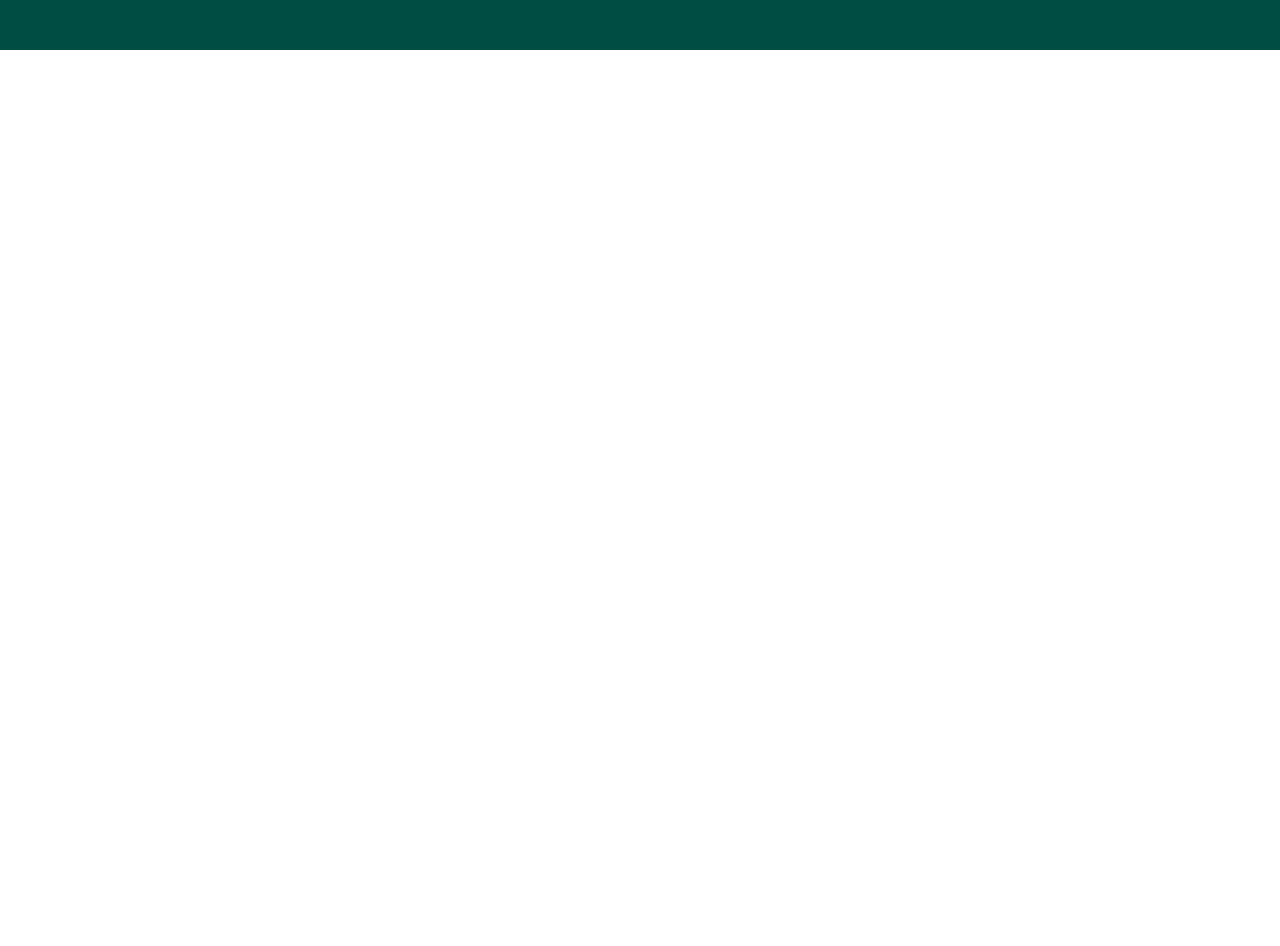
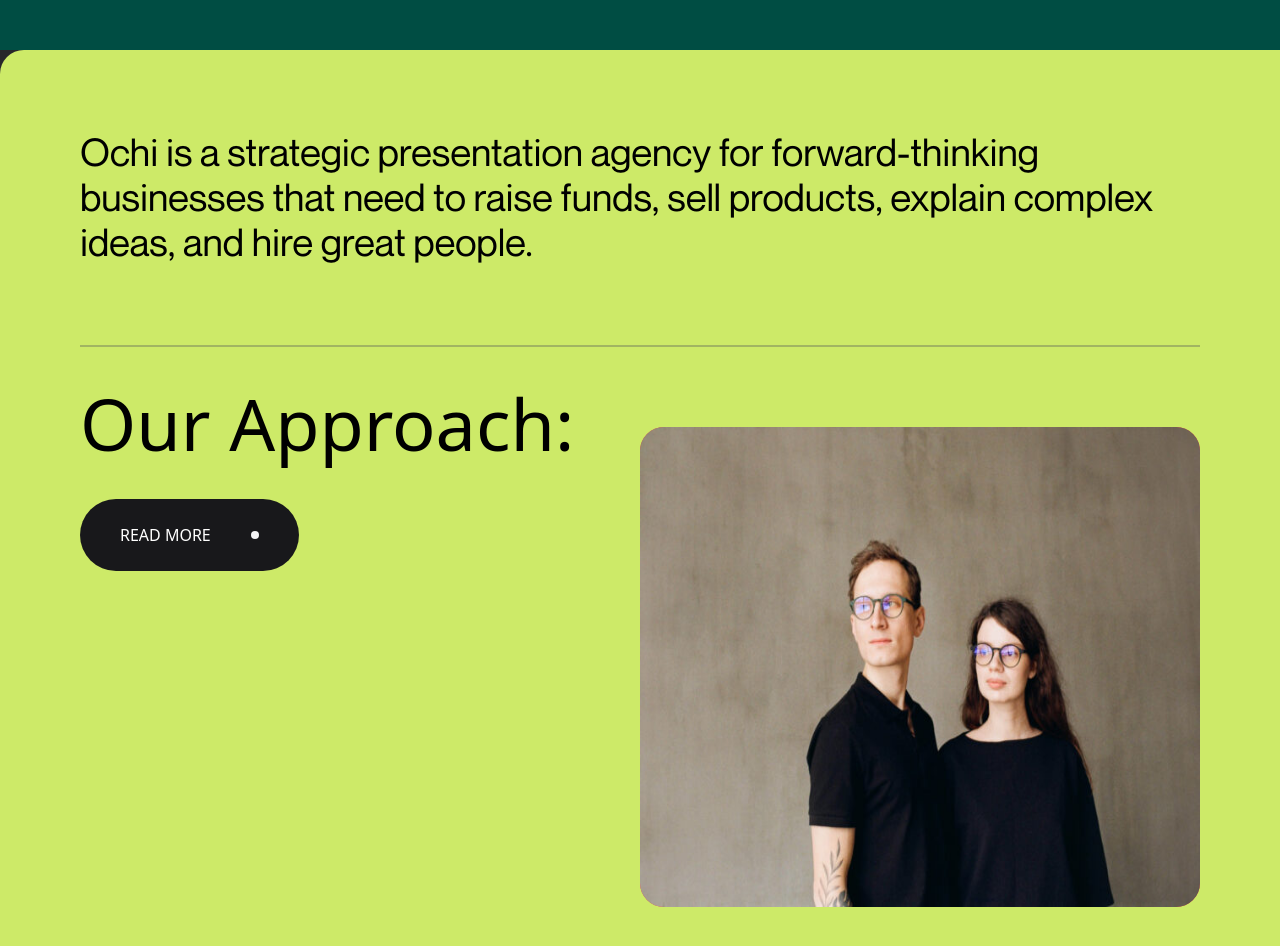
Before and after one commit to AshikurZaman01/Model-Animated-Website-with-GSAP-React, a React (Vite) app: page / in a window 1280 px wide. Shown: the part 1080-2026 px from the top of the page. Before the commit the page ends 1130 px from the top, so only its background shows below. Built offline with nearby package versions, Linux system fonts and the light colour scheme.

Commit message:
add About section

```diff
--- a/src/App.jsx
+++ b/src/App.jsx
@@ -2,11 +2,12 @@
 import Navbar from "./Component/Pages/Navbar/Navbar"
 import LandingPage from './Component/Pages/LandingPage/LandingPage';
 import Marque from './Component/Pages/Marque/Marque';
+import About from './Component/Pages/About/About';
 
 const App = () => {
   return (
 
-   <div className='min-h-screen bg-zinc-800'>
+    <div className='min-h-screen bg-zinc-800'>
       <Router>
 
         <Navbar></Navbar>
@@ -15,6 +16,8 @@
 
         <Marque></Marque>
 
+        <About></About>
+
       </Router>
     </div>
   )
--- /dev/null
+++ b/src/Component/Pages/About/About.jsx
@@ -0,0 +1,16 @@
+import MiddleSection from "./MiddleSection/MiddleSection"
+
+const About = () => {
+    return (
+        <div className="w-full p-20 bg-[#CDEA68] rounded-tl-3xl">
+
+            <h1 className="font-neuMontreal text-[3vw] leading-[3.5vw] ">Ochi is a strategic presentation agency for forward-thinking businesses that need to raise funds, sell products, explain com­plex ideas, and hire great peo­ple.</h1>
+
+
+            <MiddleSection></MiddleSection>
+
+        </div>
+    )
+}
+
+export default About
--- /dev/null
+++ b/src/Component/Pages/About/MiddleSection/LeftSection/LeftSection.jsx
@@ -0,0 +1,17 @@
+
+const LeftSection = () => {
+    return (
+        <div className="w-1/2 pt-10">
+
+            <h1 className="text-7xl mb-10">Our Approach:</h1>
+
+            <button className="px-10 py-6 bg-zinc-900 rounded-full text-white flex gap-10 items-center uppercase">Read More
+
+                <div className="w-2 h-2 bg-zinc-100 rounded-full "></div>
+            </button>
+
+        </div>
+    )
+}
+
+export default LeftSection
--- /dev/null
+++ b/src/Component/Pages/About/MiddleSection/MiddleSection.jsx
@@ -0,0 +1,16 @@
+import LeftSection from "./LeftSection/LeftSection"
+import RightSection from "./RightSection/RightSection"
+
+const MiddleSection = () => {
+    return (
+        <div className="w-full border-t-[2px] border-[#a1b562] mt-20 flex">
+
+            <LeftSection></LeftSection>
+
+            <RightSection></RightSection>
+
+        </div>
+    )
+}
+
+export default MiddleSection
--- /dev/null
+++ b/src/Component/Pages/About/MiddleSection/RightSection/RightSection.jsx
@@ -0,0 +1,13 @@
+import image from '../../../../../assets/images/Homepage-Photo-663x469.jpg'
+
+const RightSection = () => {
+    return (
+        <div className="w-1/2 h-[60vh] rounded-3xl mt-20 bg-red-500">
+
+            <img className='w-full h-full rounded-3xl ' src={image} alt="" />
+
+        </div>
+    )
+}
+
+export default RightSection
```
